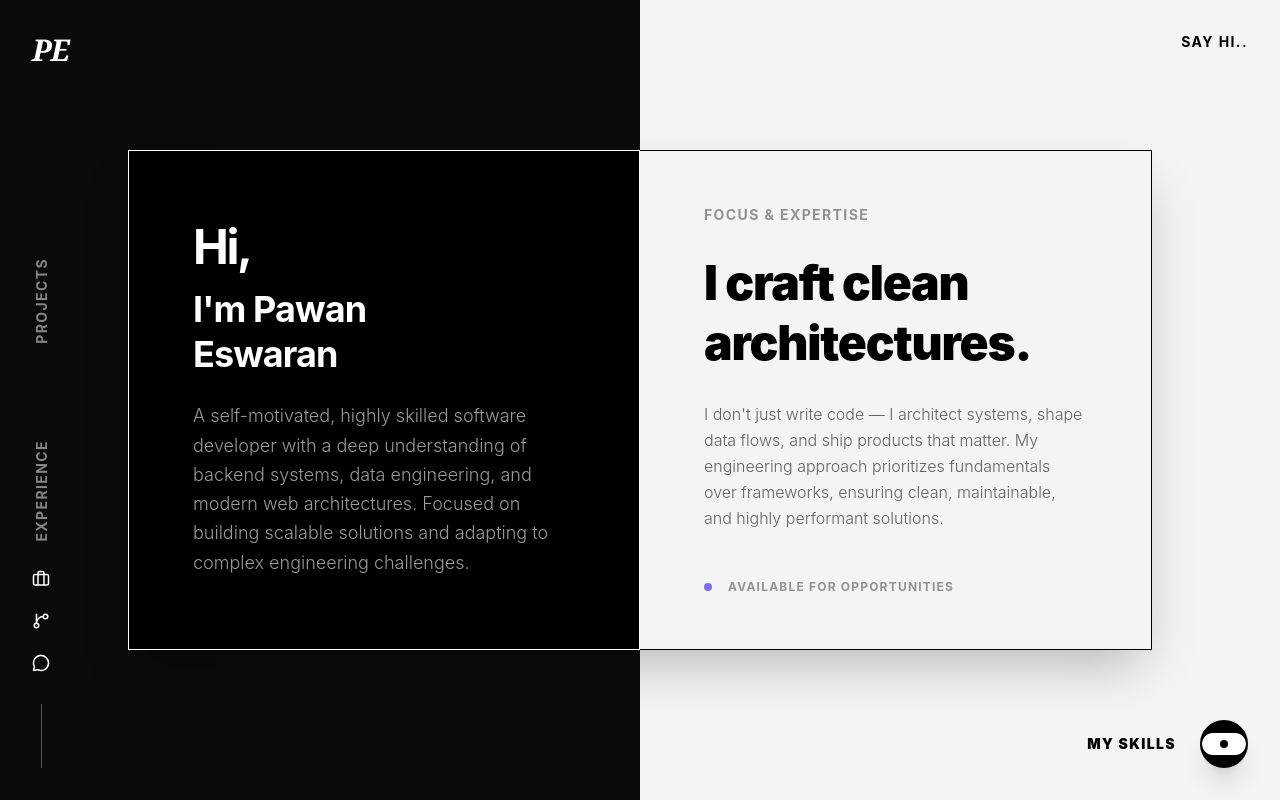
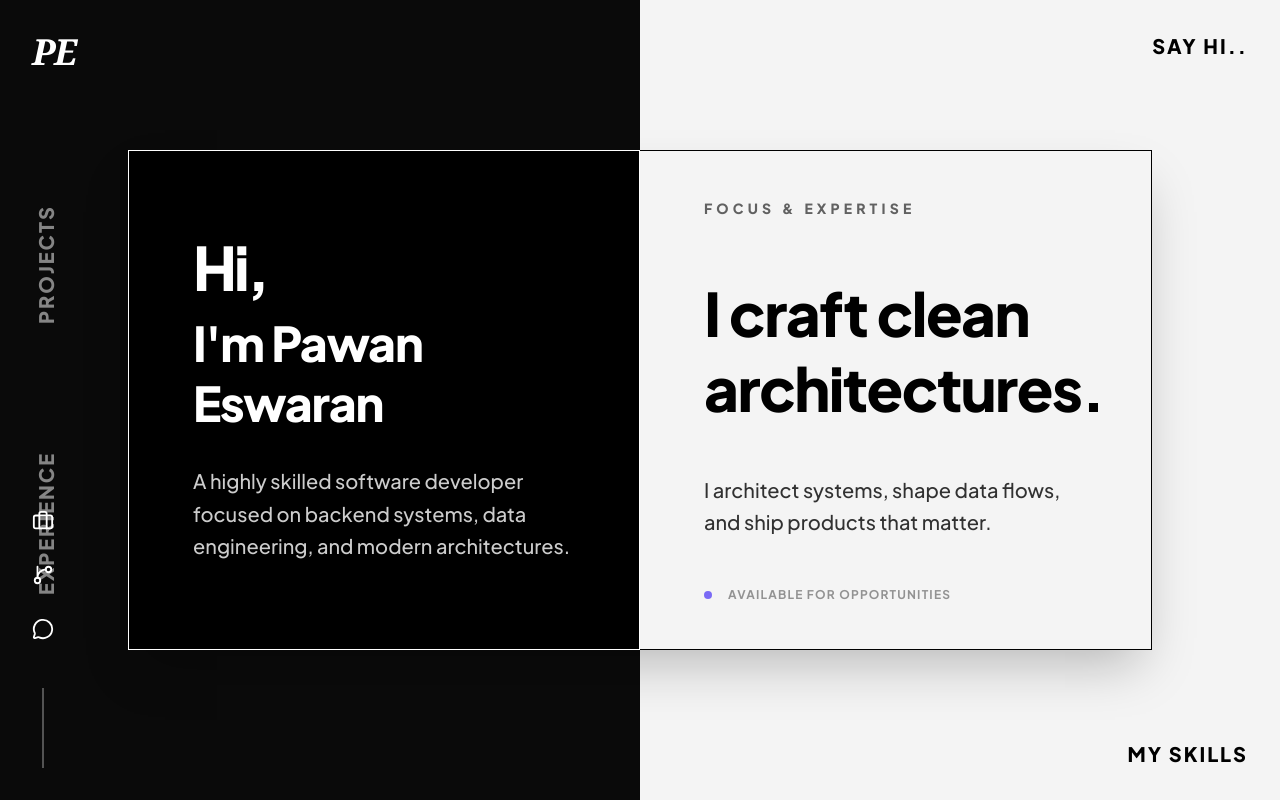
Before and after one commit to Pawan-19012006/Portfolio-Pawan, a React app: page / in a window 1280 px wide. Built offline with nearby package versions, Linux system fonts and the light colour scheme; the HTML template or start-up script is replaced by a standard one.

Commit message:
fix: changes font and size in home and projects pages

```diff
--- a/src/components/layout/MainLayout.jsx
+++ b/src/components/layout/MainLayout.jsx
@@ -16,7 +16,7 @@ const MainLayout = () => {
         <div className="flex justify-between items-start w-full relative">
           {/* Top Left: Logo */}
           <Link to="/" className="pointer-events-auto">
-            <h1 className="font-serif italic text-3xl font-bold tracking-tighter text-white hover:opacity-80 transition-opacity">
+            <h1 className="font-serif italic text-4xl font-black tracking-tighter text-white hover:opacity-80 transition-opacity">
               PE
             </h1>
           </Link>
@@ -31,8 +31,8 @@ const MainLayout = () => {
                 transition={{ duration: 0.3 }}
                 className="absolute left-1/2 -translate-x-1/2 top-0 pointer-events-auto"
               >
-                <Link to="/" className="w-10 h-10 bg-white text-black rounded-full flex items-center justify-center hover:scale-110 transition-transform shadow-lg">
-                  <ArrowLeft size={20} strokeWidth={2.5} />
+                <Link to="/" className="w-12 h-12 bg-white text-black rounded-full flex items-center justify-center hover:scale-110 transition-transform shadow-lg">
+                  <ArrowLeft size={24} strokeWidth={3} />
                 </Link>
               </motion.div>
             )}
@@ -40,7 +40,7 @@ const MainLayout = () => {
 
           {/* Top Right: Contact/Say hi */}
           <Link to="/contact" className="pointer-events-auto flex items-center group">
-            <span className={`${isHome ? "text-black" : "text-white"} font-bold text-sm tracking-widest uppercase hover:underline decoration-2 underline-offset-4 transition-colors`}>
+            <span className={`${isHome ? "text-black" : "text-white"} font-black text-lg md:text-xl tracking-widest uppercase hover:underline decoration-4 underline-offset-4 transition-colors`}>
               Say hi..
             </span>
           </Link>
@@ -48,11 +48,11 @@ const MainLayout = () => {
 
         {/* MIDDLE SECTION: Edge Rotated Text */}
         <div className="absolute inset-y-0 left-6 md:left-8 flex items-center pointer-events-none">
-          <div className="flex flex-col gap-24">
-            <Link to="/projects" className="pointer-events-auto vertical-text text-sm font-bold tracking-widest uppercase text-white/50 hover:text-white transition-colors">
+          <div className="flex flex-col gap-32">
+            <Link to="/projects" className="pointer-events-auto vertical-text text-lg md:text-xl font-black tracking-widest uppercase text-white/50 hover:text-white transition-colors">
               Projects
             </Link>
-            <Link to="/experience" className="pointer-events-auto vertical-text text-sm font-bold tracking-widest uppercase text-white/50 hover:text-white transition-colors">
+            <Link to="/experience" className="pointer-events-auto vertical-text text-lg md:text-xl font-black tracking-widest uppercase text-white/50 hover:text-white transition-colors">
               Experience
             </Link>
           </div>
@@ -61,34 +61,24 @@ const MainLayout = () => {
         {/* BOTTOM ROW */}
         <div className="flex justify-between items-end w-full">
           {/* Bottom Left: Socials */}
-          <div className="flex flex-col items-center gap-6 pointer-events-auto">
+          <div className="flex flex-col items-center gap-8 pointer-events-auto">
             <a href="https://www.linkedin.com/in/pawan-eswaran-9ab4a130b/" target="_blank" rel="noreferrer" className="text-white hover:text-white/70 transition-colors">
-              <Briefcase size={18} />
+              <Briefcase size={22} />
             </a>
             <a href="https://github.com/Pawan-19012006" target="_blank" rel="noreferrer" className="text-white hover:text-white/70 transition-colors">
-              <GitBranch size={18} />
+              <GitBranch size={22} />
             </a>
             <a href="https://twitter.com" target="_blank" rel="noreferrer" className="text-white hover:text-white/70 transition-colors">
-              <MessageCircle size={18} />
+              <MessageCircle size={22} />
             </a>
-            <div className="w-[1px] h-16 bg-white/30 mt-2" />
+            <div className="w-[2px] h-20 bg-white/30 mt-4" />
           </div>
 
-          {/* Bottom Right: Navigation & Decorative */}
-          <div className="flex items-center gap-6 pointer-events-auto">
-            <Link to="/skills" className={`${isHome ? "text-black hover:text-black/70" : "text-white/50 hover:text-white"} text-sm font-black tracking-widest uppercase transition-colors`}>
+          {/* Bottom Right: Navigation */}
+          <div className="flex items-center pointer-events-auto">
+            <Link to="/skills" className={`${isHome ? "text-black hover:text-black/70" : "text-white/50 hover:text-white"} text-lg md:text-xl font-black tracking-widest uppercase transition-colors`}>
               My Skills
             </Link>
-
-            <div className={`w-12 h-12 rounded-full border-2 ${isHome ? "border-black" : "border-white"} flex items-center justify-center overflow-hidden bg-black relative shadow-xl hover:scale-110 transition-transform cursor-pointer`}>
-              <div className={`absolute inset-y-0 left-0 w-1/2 ${isHome ? "bg-black" : "bg-white"}`} />
-              <div className={`absolute top-0 inset-x-0 h-1/2 ${isHome ? "bg-black" : "bg-white"} rounded-full translate-y-1/2 flex items-center justify-center z-10`}>
-                <div className={`w-2 h-2 ${isHome ? "bg-white" : "bg-black"} rounded-full`} />
-              </div>
-              <div className={`absolute bottom-0 inset-x-0 h-1/2 ${isHome ? "bg-white" : "bg-black"} rounded-full -translate-y-1/2 flex items-center justify-center z-10`}>
-                <div className={`w-2 h-2 ${isHome ? "bg-black" : "bg-white"} rounded-full`} />
-              </div>
-            </div>
           </div>
         </div>
 
--- a/src/data/projects.js
+++ b/src/data/projects.js
@@ -39,7 +39,7 @@ export const PROJECTS_DATA = [
   },
   {
     id: "citil",
-    title: "CITIL — Institutional Asset & Workflow Management System",
+    title: "CITIL",
     description: "CITIL is a mobile-first institutional workflow and asset management platform built to optimize procurement systems, inventory tracking, role-based operations, and organizational workflows.",
     category: "Enterprise Workflow Platform",
     techStack: ["React Native", "Expo", "Firebase"],
--- a/src/index.css
+++ b/src/index.css
@@ -1,7 +1,8 @@
+@import url('https://fonts.googleapis.com/css2?family=Plus+Jakarta+Sans:wght@300;400;500;600;700;800;900&display=swap');
 @import "tailwindcss";
 
 @theme {
-  --font-sans: 'Inter', system-ui, -apple-system, BlinkMacSystemFont, 'Segoe UI', Roboto, 'Helvetica Neue', Arial, sans-serif;
+  --font-sans: 'Plus Jakarta Sans', system-ui, -apple-system, BlinkMacSystemFont, 'Segoe UI', Roboto, 'Helvetica Neue', Arial, sans-serif;
 }
 
 html, body {
--- a/src/pages/Home.jsx
+++ b/src/pages/Home.jsx
@@ -39,14 +39,14 @@ const Home = () => {
             animate={{ opacity: 1, x: 0 }}
             transition={{ duration: 0.6, delay: 0.2 }}
           >
-            <h2 className="text-4xl lg:text-5xl font-bold tracking-tighter text-white mb-2 lg:mb-4">
+            <h2 className="text-5xl lg:text-6xl font-black tracking-tighter text-white mb-2 lg:mb-4">
               Hi,
             </h2>
-            <h1 className="text-3xl lg:text-4xl font-bold tracking-tight text-white leading-tight mb-4 lg:mb-6">
+            <h1 className="text-4xl lg:text-5xl font-black tracking-tight text-white leading-tight mb-6 lg:mb-8">
               I'm Pawan <br className="hidden lg:block"/> Eswaran
             </h1>
-            <p className="text-white/60 text-base lg:text-lg font-light leading-relaxed">
-              A self-motivated, highly skilled software developer with a deep understanding of backend systems, data engineering, and modern web architectures. Focused on building scalable solutions and adapting to complex engineering challenges.
+            <p className="text-white/80 text-lg lg:text-xl font-medium leading-relaxed">
+              A highly skilled software developer focused on backend systems, data engineering, and modern architectures.
             </p>
           </motion.div>
         </div>
@@ -59,11 +59,11 @@ const Home = () => {
             transition={{ duration: 0.6, delay: 0.4 }}
             className="flex flex-col h-full justify-center"
           >
-            <h3 className="text-black font-bold tracking-widest uppercase text-sm mb-6 opacity-40">
+            <h3 className="text-black font-black tracking-[0.3em] uppercase text-sm mb-8 opacity-60">
               Focus & Expertise
             </h3>
 
-            <div className="h-32 flex items-center">
+            <div className="min-h-[180px] lg:min-h-[200px] flex items-center">
               <AnimatePresence mode="wait">
                 <motion.h2
                   key={textIndex}
@@ -71,16 +71,15 @@ const Home = () => {
                   animate={{ opacity: 1, y: 0, filter: "blur(0px)" }}
                   exit={{ opacity: 0, y: -10, filter: "blur(4px)" }}
                   transition={{ duration: 0.5 }}
-                  className="text-3xl lg:text-5xl font-black text-black tracking-tight leading-tight"
+                  className="text-4xl lg:text-6xl font-black text-black tracking-tight leading-tight w-full"
                 >
                   {DYNAMIC_TEXTS[textIndex]}
                 </motion.h2>
               </AnimatePresence>
             </div>
 
-            <p className="text-black/60 text-base font-light leading-relaxed mt-6">
-              I don't just write code — I architect systems, shape data flows, and ship products that matter.
-              My engineering approach prioritizes fundamentals over frameworks, ensuring clean, maintainable, and highly performant solutions.
+            <p className="text-black/80 text-lg lg:text-xl font-medium leading-relaxed mt-6">
+              I architect systems, shape data flows, and ship products that matter.
             </p>
 
             <div className="mt-12 flex items-center gap-4">
--- a/src/pages/Projects.jsx
+++ b/src/pages/Projects.jsx
@@ -19,13 +19,13 @@ const WorkCard = ({ project }) => {
         {/* Front of the Card */}
         <div className="absolute inset-0 backface-hidden bg-[#f4f4f4] rounded-[2rem] p-8 flex flex-col hover:shadow-2xl transition-shadow duration-500 border border-black/5">
           <div className="flex-1 flex flex-col items-center justify-center text-center">
-            <h3 className="text-2xl font-bold text-black mb-4 px-2">
+            <h3 className="text-3xl md:text-4xl font-black text-black mb-6 px-4 leading-tight tracking-tight">
               {project.title}
             </h3>
-            <span className="text-xs font-bold uppercase tracking-widest text-black/40 mb-6 block">
+            <span className="text-xs md:text-sm font-black uppercase tracking-[0.2em] text-black/50 mb-8 block">
               {project.category}
             </span>
-            <p className="text-sm font-medium text-black/70 px-4 leading-relaxed line-clamp-6">
+            <p className="text-base md:text-lg font-bold text-black/80 px-6 leading-relaxed line-clamp-5">
               {project.description}
             </p>
           </div>
```
